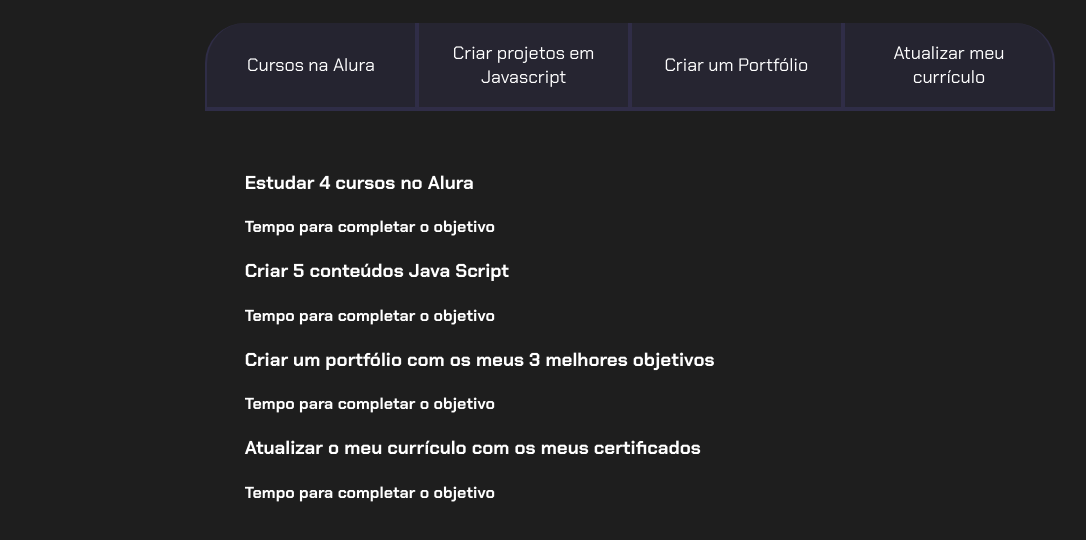
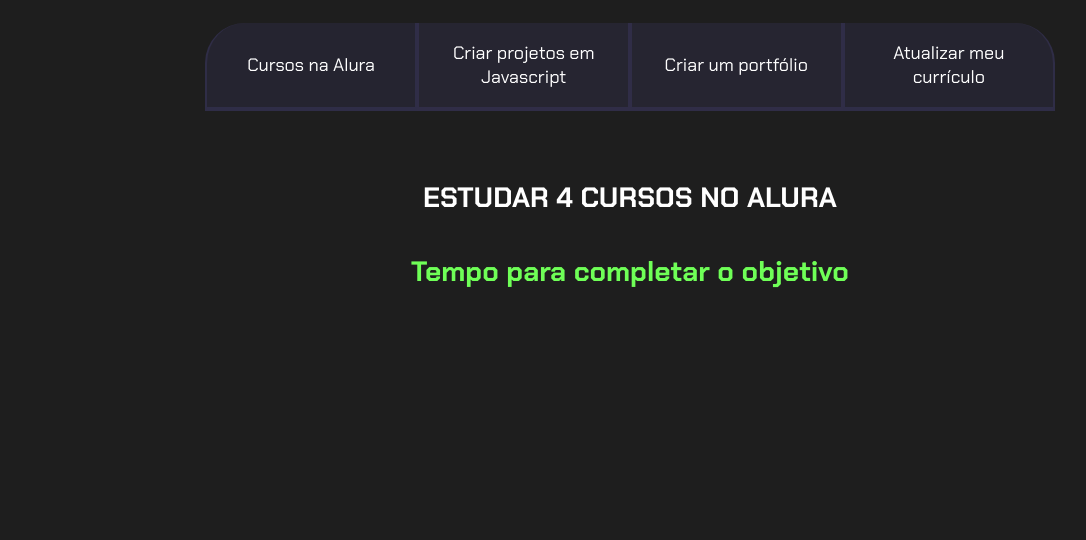
Before and after one commit to carolsilva0/eumemo, a plain HTML site: page index.html in a window 1280 px wide. Shown: the part 80-620 px from the top of the page, without its empty margins (10-1096 px from the left). Drawn offline with Linux system fonts and the light colour scheme.

Commit message:
Add files via upload

```diff
--- a/index.html
+++ b/index.html
@@ -16,29 +16,32 @@
         <div class="botoes">
             <button class="botao">Cursos na Alura</button>
             <button class="botao">Criar projetos em Javascript</button>
-            <button class="botao">Criar um Portfólio</button>
+            <button class="botao">Criar um portfólio</button>
             <button class="botao">Atualizar meu currículo</button>
         </div>
 
         <div class="aba-textos">
-        <div class="aba-conteudo">
+        <div class="aba-conteudo ativo">
         <h3 class="aba-conteudo-titulo-principal">
          Estudar 4 cursos no Alura</h3>
         <h4 class="aba-conteudo-titulo-secundario">
         Tempo para completar o objetivo</h4>
+
         </div>
         <div class="aba-conteudo">
         <h3 class="aba-conteudo-titulo-principal">
         Criar 5 conteúdos Java Script</h3>
         <h4  class="aba-conteudo-titulo-secundario">
         Tempo para completar o objetivo</h4>
+
         </div>
         <div class="aba-conteudo">
         <h3 class="aba-conteudo-titulo-principal">
         Criar um portfólio com os meus 3 melhores
-        objetivos</h3>
+        projetos</h3>
         <h4 class="aba-conteudo-titulo-secundario">
         Tempo para completar o objetivo</h4>
+
         </div>
         <div class="aba-conteudo">
         <h3 class="aba-conteudo-titulo-principal">
--- a/style.css
+++ b/style.css
@@ -61,14 +61,34 @@ body{
 }
 
 
-.ativo{
-    background-color:var(--botao-ativo);
+.botao.ativo{
+    background-color: var(--botao-ativo);
     border-bottom: 4px solid var(--verde);
 }
 
 .aba-textos{
     background-color: var(--texto-fundo);
     padding: 40px;
+    border-radius: 0 0 40px 40px;
+}
+
+.aba-conteudo.ativo{
+    display:block;
+}
+
+.aba-conteudo{
+    display: none;
+}
+.aba-conteudo-titulo-principal{
+    font-size: 28px;
+    text-align: center;
+    text-transform: uppercase;
+}
+
+.aba-conteudo-titulo-secundario{
+    font-size: 28px;
+    text-align: center;
+    color: var(--verde);
 }
 
 @media screen and (min-width: 768px) {
```
